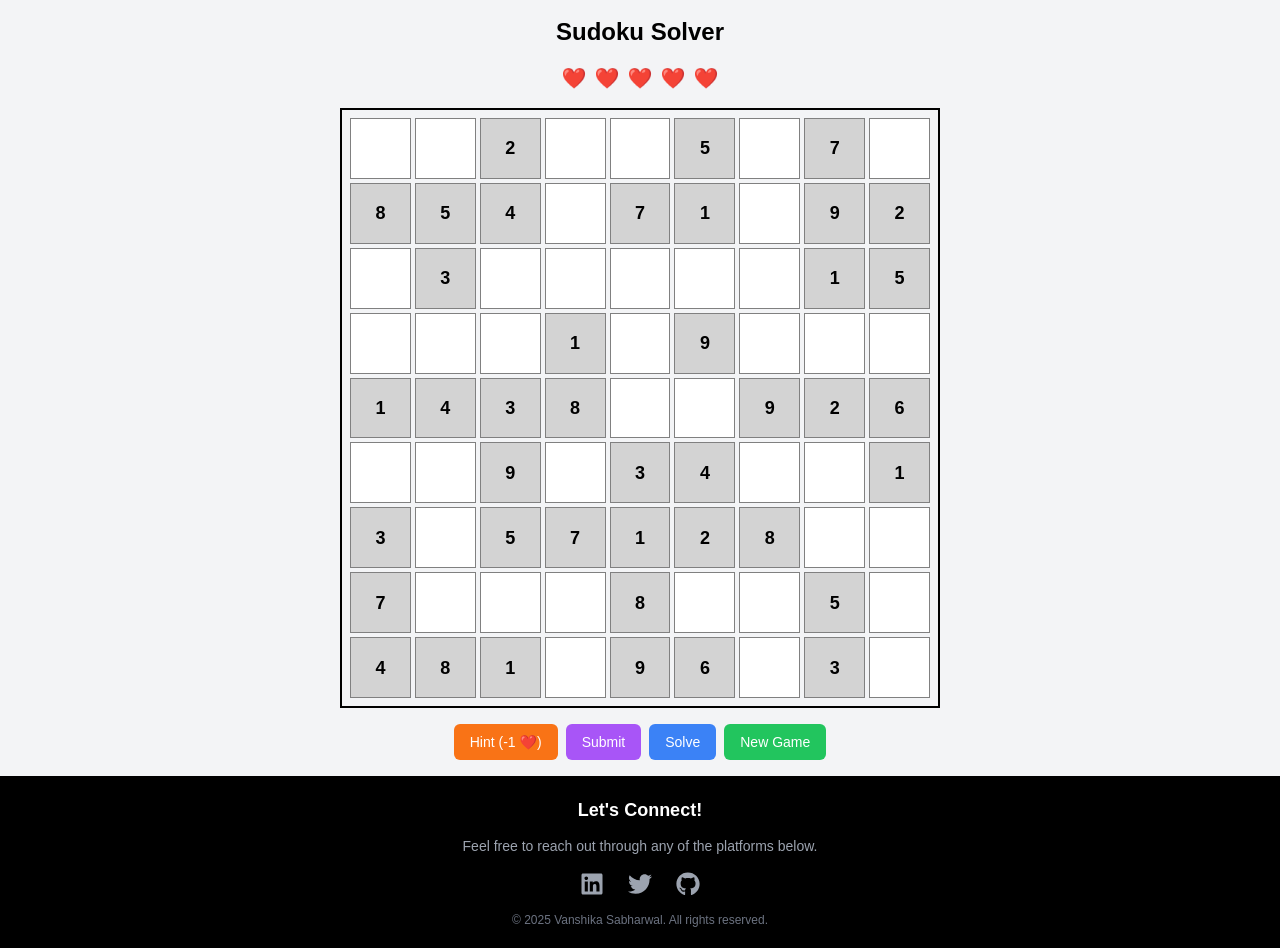
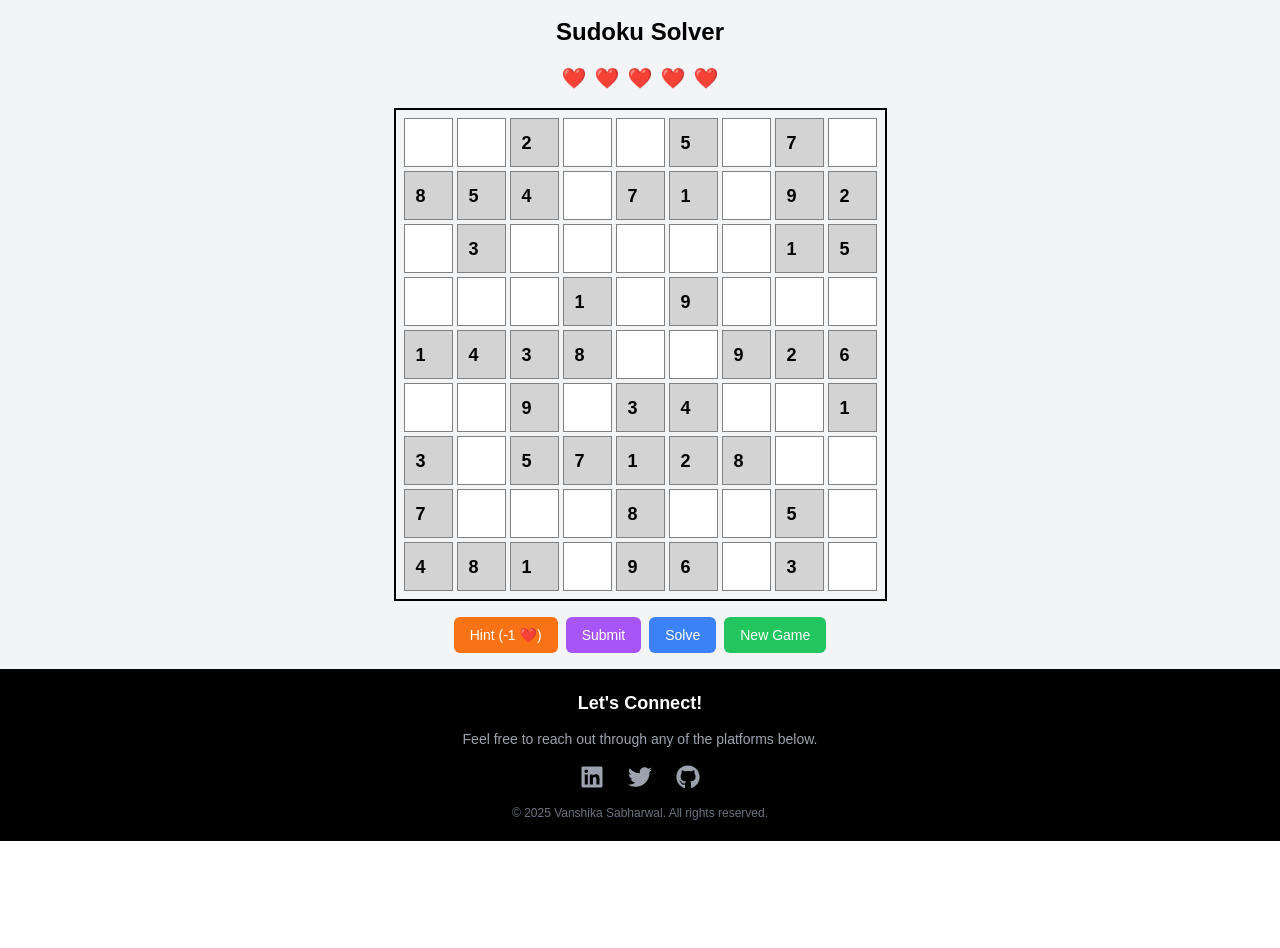
Before and after one commit to VanshikaSabharwal/sudoku-web-app, a Next.js app: page / in a window 1280 px wide. After the commit the page ends 841 px from the top, so only its background shows below. Built offline with nearby package versions, Linux system fonts and the light colour scheme.

Commit message:
dial pad

```diff
--- a/app/components/SudokuBoard.tsx
+++ b/app/components/SudokuBoard.tsx
@@ -136,10 +136,9 @@ const SudokuBoard: React.FC = () => {
           row.map((num, j) => (
             <input
               key={`${i}-${j}`}
-              type="text"
-              inputMode="numeric"
-              pattern="[1-9]"
-              maxLength={1}
+              type="number"
+              min="1"
+              max="9"
               value={num === 0 ? "" : num}
               onChange={(e) => handleChange(e, i, j)}
               className="w-full aspect-square text-center border border-gray-500 text-xs sm:text-sm md:text-lg font-bold"
```
